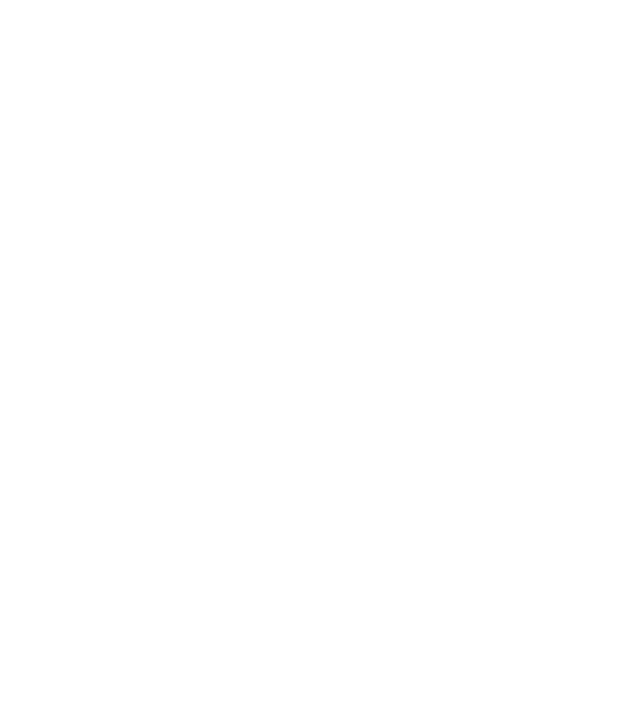
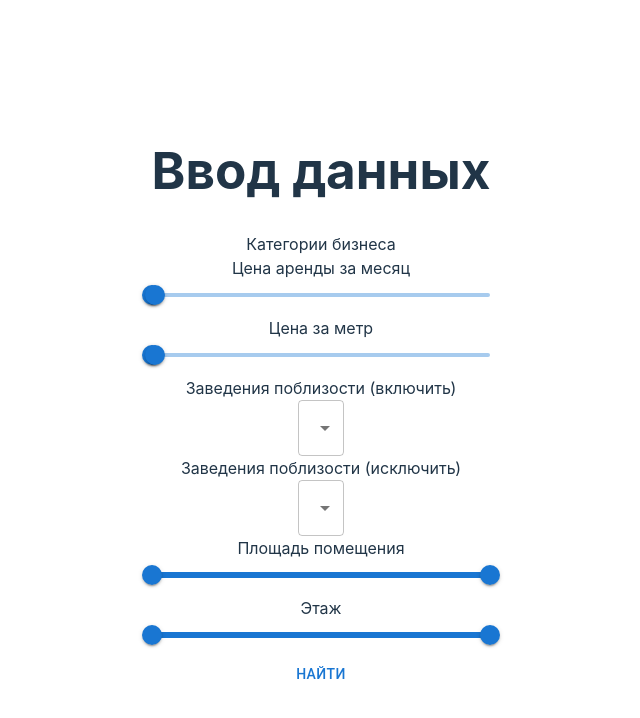
Before and after one commit to De-ad/HackathonSberProsto, a React (Vite) app in the folder frontend/: page / in a window 1280 px wide. Shown: the top 718 px of the page, without its empty margins (319-959 px from the left). Built offline with nearby package versions, Linux system fonts and the light colour scheme.

Commit message:
Add basics

```diff
--- a/frontend/package.json
+++ b/frontend/package.json
@@ -11,6 +11,9 @@
     "format": "prettier --write './**/*.{js,jsx,ts,tsx,css,md,json}' --config ./.prettierrc"
   },
   "dependencies": {
+    "@emotion/react": "^11.11.4",
+    "@emotion/styled": "^11.11.0",
+    "@mui/material": "^5.15.14",
     "prettier": "^3.2.5",
     "react": "^18.2.0",
     "react-dom": "^18.2.0"
--- a/frontend/src/App.jsx
+++ b/frontend/src/App.jsx
@@ -1,7 +1,12 @@
 import './App.css';
+import InputForm from './components/InputForm';
 
 function App() {
-  return <></>;
+  return (
+    <>
+      <InputForm />
+    </>
+  );
 }
 
 export default App;
--- a/frontend/src/components/InputForm.jsx
+++ b/frontend/src/components/InputForm.jsx
@@ -1,5 +1,123 @@
+import { Autocomplete, Button, MenuItem, OutlinedInput, Select, Slider } from '@mui/material';
+import { useState } from 'react';
+
 const InputForm = () => {
-  return <div></div>;
+  const [rentPrice, setRentPrice] = useState([0, 10000]);
+  const [meterPrice, setMeterPrice] = useState([0, 10000]);
+  const [area, setAres] = useState([0,1000]);
+  const [businessCategories, setBusinessCategories] = useState([]);
+  const [floor, setFloor] = useState([0,100]);
+
+  const handleRentPriceChange = (event, newValue) => {
+     setRentPrice(newValue);
+  }
+  const handleAreaChange = (event, newValue) => {
+    setAres(newValue);
+ }
+  const handleMeterPriceChange = (event, newValue) => {
+    setMeterPrice(newValue);
+ }
+ const handleFloorChange = (event, newValue) => {
+  setFloor(newValue);
+}
+
+ const business = [
+  'Кафе',
+  'Завод',
+  'Кладбище'
+];
+const ITEM_HEIGHT = 48;
+const ITEM_PADDING_TOP = 8;
+const MenuProps = {
+  PaperProps: {
+    style: {
+      maxHeight: ITEM_HEIGHT * 4.5 + ITEM_PADDING_TOP,
+      width: 250,
+    },
+  },
+};
+
+  return (
+    <div>
+      <h1>Ввод данных</h1>
+      <div>Категории бизнеса</div>
+
+      <div>Цена аренды за месяц</div>
+      <Slider
+        getAriaLabel={() => ''}
+        value={rentPrice}
+        onChange={handleRentPriceChange}
+        valueLabelDisplay="auto"
+        max={1000000}
+      />
+
+      <div>Цена за метр</div>
+      <Slider
+        getAriaLabel={() => ''}
+        value={meterPrice}
+        onChange={handleMeterPriceChange}
+        valueLabelDisplay="auto"
+        max={1000000}
+      />
+
+      <div>Заведения поблизости (включить)</div>
+        <Select
+          labelId=""
+          id=""
+          multiple
+          value={businessCategories}
+          onChange={setBusinessCategories}
+          input={<OutlinedInput label="BusinessCategories" />}
+          MenuProps={MenuProps}
+        >
+          {business.map((name) => (
+            <MenuItem
+              key={name}
+              value={name}
+            >
+              {name}
+            </MenuItem>
+          ))}
+        </Select>
+      <div>Заведения поблизости (исключить)</div>
+        <Select
+            labelId=""
+            id=""
+            multiple
+            value={businessCategories}
+            onChange={setBusinessCategories}
+            input={<OutlinedInput label="BusinessCategories" />}
+            MenuProps={MenuProps}
+          >
+            {business.map((name) => (
+              <MenuItem
+                key={name}
+                value={name}
+              >
+                {name}
+              </MenuItem>
+            ))}
+          </Select>
+      <div>Площадь помещения</div>
+      <Slider
+        getAriaLabel={() => ''}
+        value={area}
+        onChange={handleAreaChange}
+        valueLabelDisplay="auto"
+        max={1000}
+      />
+
+      <div>Этаж</div>
+      <Slider
+        getAriaLabel={() => ''}
+        value={floor}
+        onChange={handleFloorChange}
+        valueLabelDisplay="auto"
+        max={100}
+      />
+      <Button>Найти</Button>
+    </div>
+  );
 };
 
 export default InputForm;
--- /dev/null
+++ b/frontend/src/components/Map.jsx
@@ -0,0 +1,4 @@
+const Map = () => {
+  return <div></div>;
+};
+export default Map;
--- /dev/null
+++ b/frontend/src/components/OutputDetails.jsx
@@ -0,0 +1,4 @@
+const OutputDetails = () => {
+  return <div></div>;
+};
+export default OutputDetails;
```
Also changed, not shown: 1 other file (tests, documents, lock files or other folders).
